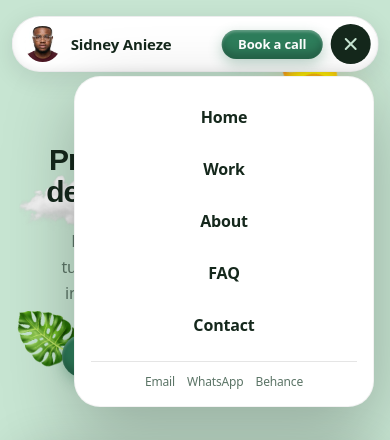
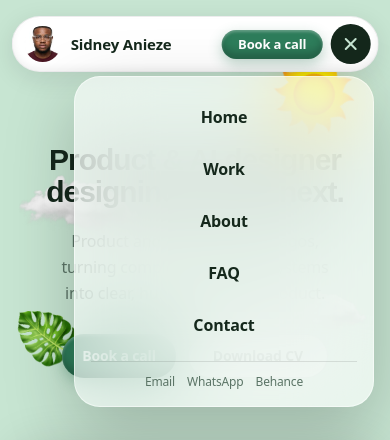
Before and after one commit to aniezesidney6-source/SidneyAnieze, a React (Vite) app: page / in a window 390 px wide. Both pictures are taken after a click on the button "Menu". Shown: the top 440 px of the page. Built offline with nearby package versions, Linux system fonts and the light colour scheme; the HTML template or start-up script is replaced by a standard one; a web font is replaced by a local one.

Commit message:
Glass effect on mobile nav sidebar
Co-Authored-By: Claude Opus 4.8 <noreply@anthropic.com>

```diff
--- a/src/components/Nav.tsx
+++ b/src/components/Nav.tsx
@@ -116,7 +116,7 @@ export default function Nav() {
 
       {/* Mobile sidebar / dropdown */}
       <div
-        className={`fixed right-4 top-[76px] z-[60] w-[min(300px,calc(100vw-32px))] origin-top-right rounded-[26px] border border-black/5 bg-white p-4 shadow-[0_24px_70px_rgba(0,0,0,0.25)] transition-all duration-300 md:hidden ${
+        className={`fixed right-4 top-[76px] z-[60] w-[min(300px,calc(100vw-32px))] origin-top-right rounded-[26px] border border-white/50 bg-white/60 p-4 shadow-[0_24px_70px_rgba(0,0,0,0.22)] backdrop-blur-2xl transition-all duration-300 md:hidden ${
           menu ? 'pointer-events-auto scale-100 opacity-100' : 'pointer-events-none -translate-y-2 scale-95 opacity-0'
         }`}
       >
```
